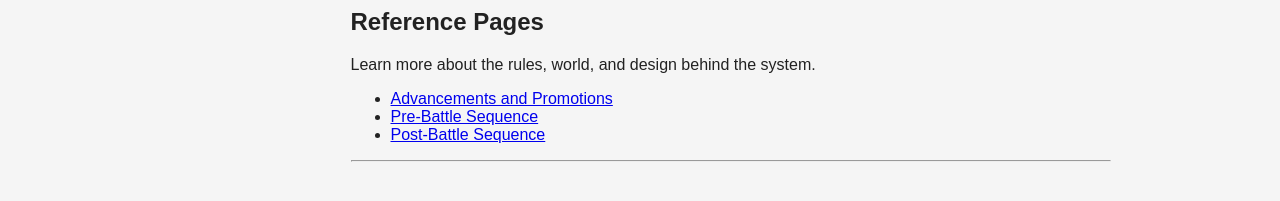
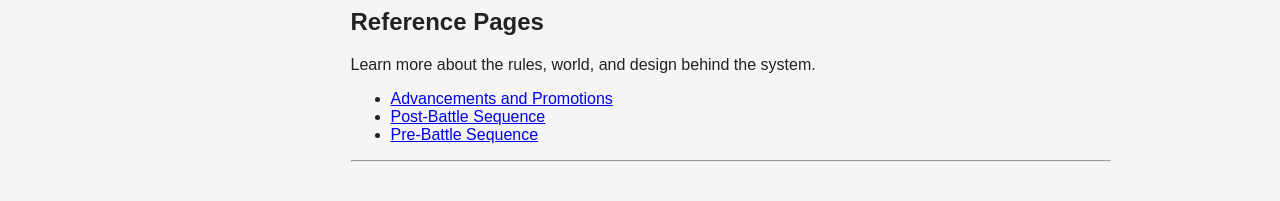
Before and after one commit to sdlivingston001-code/BadCredit, a Jekyll site: the page built from index.md, in a window 1280 px wide. Shown: the part 300-501 px from the top of the page. Built offline with Jekyll 4.4.1, drawn with Linux system fonts in a browser that asks for light colours.

```diff
--- a/index.md
+++ b/index.md
@@ -23,7 +23,7 @@ Use the interactive tools to run simulations and explore outcomes.
 Learn more about the rules, world, and design behind the system.
 
 - [Advancements and Promotions](/advancements.html)
+- [Post-Battle Sequence](/post-battle.html)
 - [Pre-Battle Sequence](/pre-battle.html)
-- [Post-Battle Sequence](/post-battle.html)
 
 ---
```
